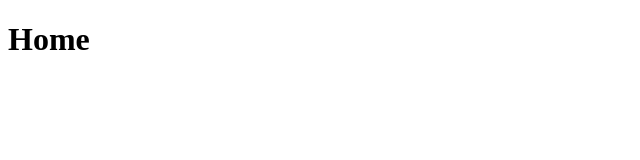
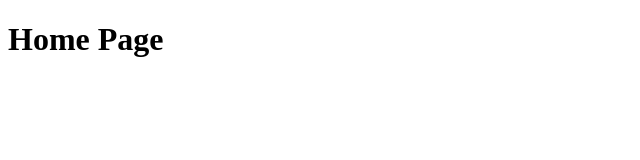
Before and after one commit to visotoniki9-zz/dj-events-frontend, a Next.js app: page / in a window 1280 px wide. Shown: the top 160 px of the page, without its empty margins (0-640 px from the left). Built offline with nearby package versions, Linux system fonts and the light colour scheme.

Commit message:
home -> homepage

```diff
--- a/pages/index.jsx
+++ b/pages/index.jsx
@@ -3,7 +3,7 @@ import Layout from '../components/Layout';
 const Home = function () {
   return (
     <Layout>
-      <h1 className="font-poppins">Home</h1>
+      <h1 className="font-poppins">Home Page</h1>
     </Layout>
   );
 };
```
